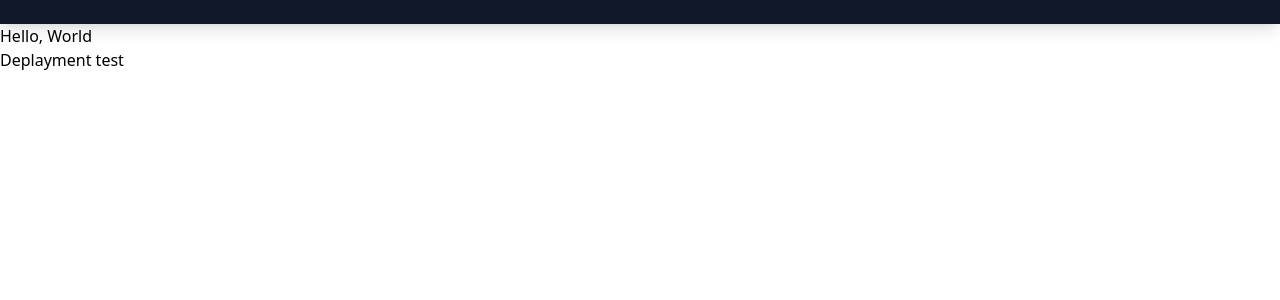
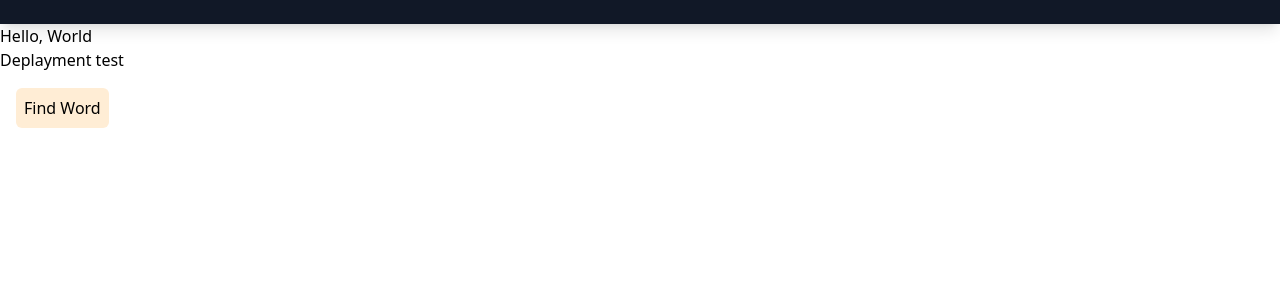
Before and after one commit to nut1414/svacmai.top, a Next.js app: page / in a window 1280 px wide. Shown: the top 300 px of the page. Built offline with nearby package versions, Linux system fonts and the light colour scheme; what tw-elements would draw is missing.

Commit message:
feat: add button to findword

```diff
--- a/pages/index.tsx
+++ b/pages/index.tsx
@@ -1,16 +1,30 @@
-import { FC , Fragment} from 'react'
+import { FC, Fragment } from 'react'
 import NavBar from '@components/NavBar'
 import Head from 'next/head'
+import { useRouter } from 'next/router'
 
-const Home:FC = () => {
-return (
+const Home: FC = () => {
+  const router = useRouter()
+  const routerFindword = () => {
+    router.push('/findword')
+  }
+  return (
     <Fragment>
       <Head>
         <title>Home</title>
       </Head>
-        <NavBar />
+      <NavBar />
       <p>Hello, World</p>
-      <div><p>Deplayment test</p></div>
+      <div>
+        <p>Deplayment test</p>
+      </div>
+      {/* useRouter to /findword */}
+      <button
+        onClick={routerFindword}
+        className="m-4 rounded-md bg-orange-100 px-2 py-2 transition duration-150 ease-in-out hover:bg-orange-200 hover:scale-110"
+      >
+        Find Word
+      </button>
     </Fragment>
   )
 }
```
